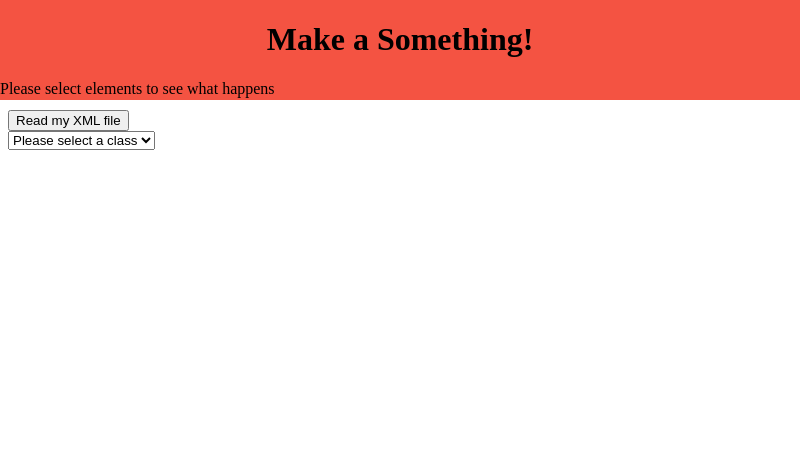
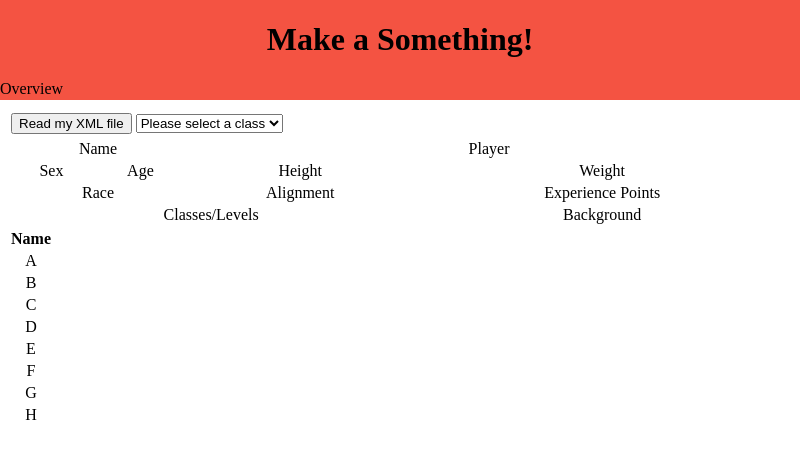
Before and after one commit to bholden1/electron_test, an Electron app: page index.html in a window 800 px wide. Drawn offline with Linux system fonts and the light colour scheme.

Commit message:
Add table for personal details

```diff
--- a/index.html
+++ b/index.html
@@ -9,20 +9,33 @@
   <body>
     <div id="locked_header">
       <h1><center>Make a Something!</center></h1>
-      <p>Please select elements to see what happens</p>
+      <p>Overview</p>
     </div>
 
     <div id="body">
       <!-- <br> -->
-      <button type="button" onclick="loadXMLDoc()">Read my XML file</button>
+      <table id="top_table">
+        <tr>
+          <td>
+            <button type="button" onclick="loadXMLDoc()">Read my XML file</button>
+          </td>
+          <td>
+            <select name="class_select" id="myDropdown" onchange="showClassDetails()">
+              <option hidden="true">Please select a class</option>
+              <option value="null" disabled>Data Not Loaded</option>
+            </select>
+          </td>
+        </tr>
       <!-- <br> -->
 
+      <table id="basic_info" width="100%" align="center">
+        <tr><td colspan="2">Name</td><td colspan="2">Player</td></tr>
+        <tr><td>Sex</td><td>Age</td><td>Height</td><td>Weight</td></tr>
+        <tr><td colspan="2">Race</td><td>Alignment</td><td>Experience Points</td></tr>
+        <tr><td colspan="3">Classes/Levels</td><td>Background</td></tr>
+      </table>
+
       <table id="demo"></table>
-
-      <select name="class_select" id="myDropdown" onchange="showClassDetails()">
-        <option hidden="true">Please select a class</option>
-        <option value="null" disabled>Data Not Loaded</option>
-      </select>
 
       <table id="class_details"></table>
 
--- a/javascript_external_test.js
+++ b/javascript_external_test.js
@@ -13,6 +13,8 @@ function loadXMLDoc()
   xmlhttp.open("GET", "test.xml", true);
   xmlhttp.send();
 }
+window.onload = loadXMLDoc;
+
 function parseClassNames(xml)
 {
   var xmlDoc = xml.responseXML;
--- a/style.css
+++ b/style.css
@@ -14,3 +14,8 @@
   height: 100%;
   overflow: auto;
 }
+
+td
+{
+  text-align: center;
+}
```
